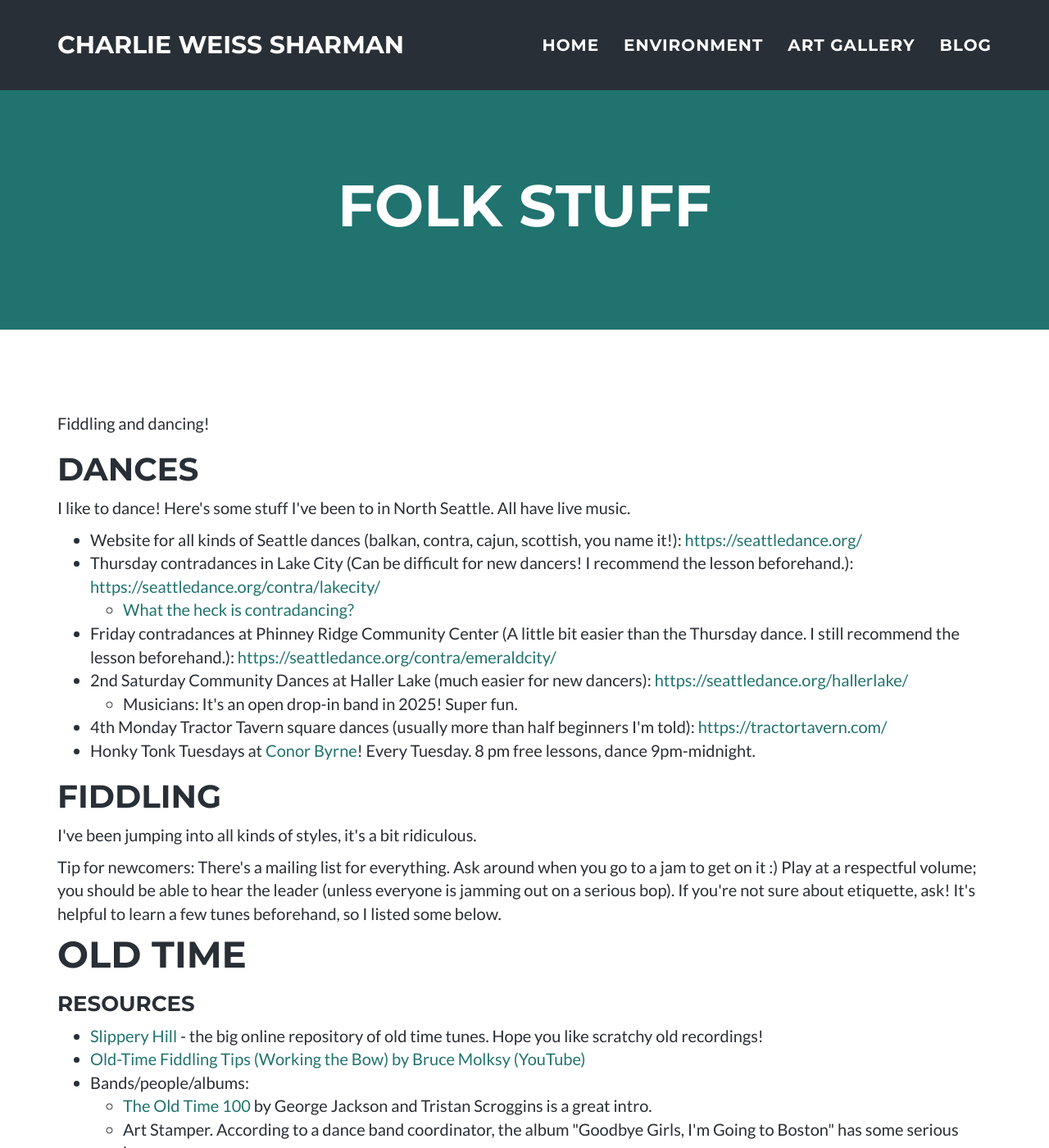
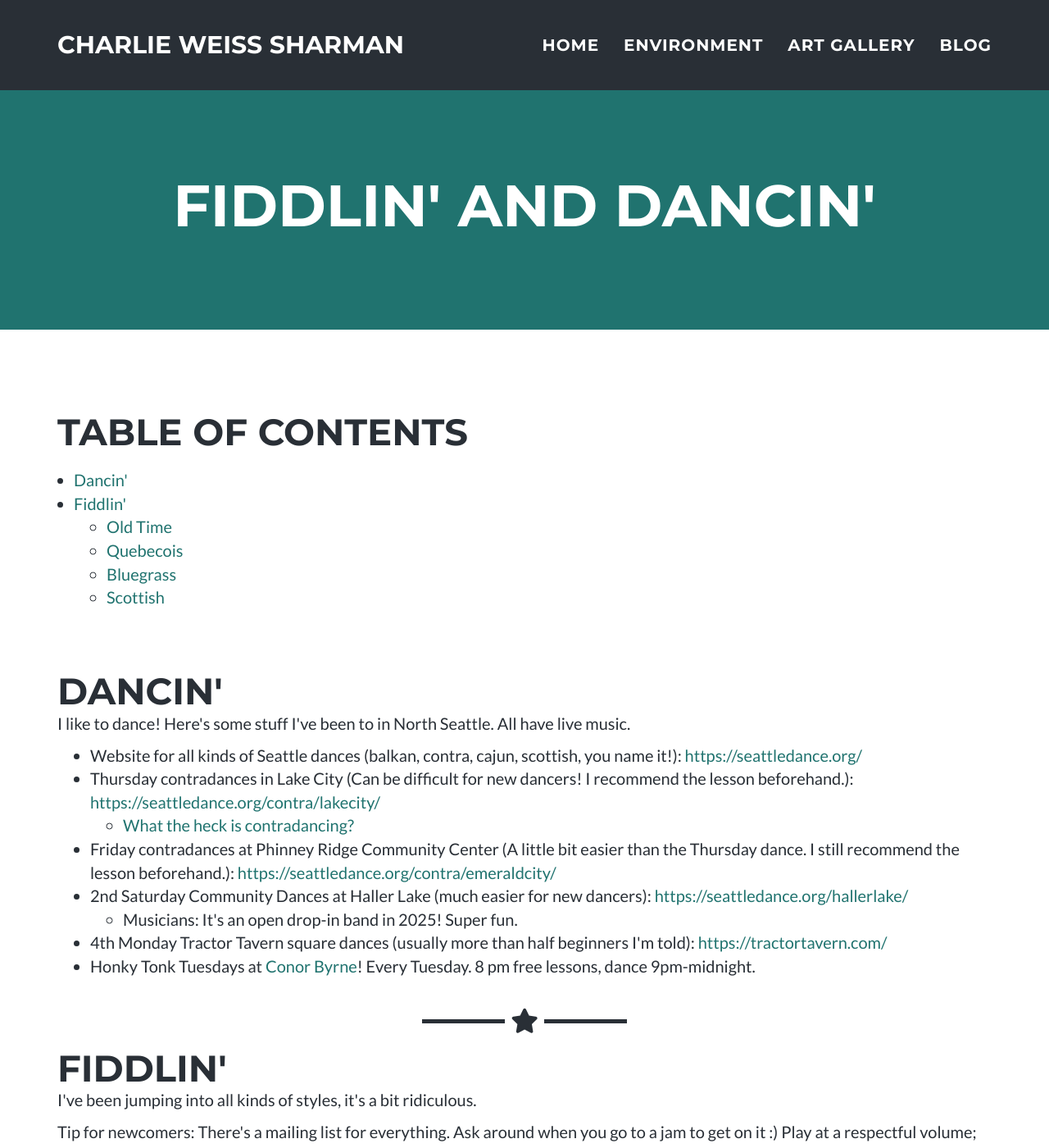
Before and after one commit to charlievweiss/charlievweiss.github.io, a Jekyll site: the page built from _posts/2025-10-29-fiddlin'-and-dancin'.md, in a window 1280 px wide and 1400 px high. Shown: the whole window at 82% size. Built offline with Jekyll 4.4.1, drawn with Linux system fonts in a browser that asks for light colours.

Commit message:
fiddling and dancing post, modal font update

```diff
--- a/_includes/css/main.css
+++ b/_includes/css/main.css
@@ -537,6 +537,7 @@ footer .footer-below {
 
 .modal-text {
     color:white;
+    font-weight: 600;
     text-shadow:
     -1.5px -1.5px 0 #424242,
     1.5px -1.5px 0 #424242,
--- a/_posts/2025-10-29-folk-stuff.md
+++ b/_posts/2025-10-29-fiddlin'-and-dancin'.md
@@ -3,21 +3,40 @@ layout: project
 modal-id: 20230407
 date: 2025-10-29
 noshowdate: true
-img: submarine.png
+img: fine_tuner.jpg
 alt: image-alt
 project-date: October 2025
 org:
-categories: [ blog ]
-description:
+categories: [ blog, home ]
+description: Resources for dancing and fiddling in (North) Seattle.
 ready: true
 loc: false
-more: false
+more: true
+excerpt_alt: true
 ---
 
-<p>
-Fiddling and dancing!
-</p>
-<h1>Dances</h1>
+<nav id="table-of-contents">
+  <h2>Table of Contents</h2>
+  <ul style="padding: 1em">
+    <li><a href="#dances">Dancin'</a></li>
+    <li>
+      <a href="#fiddling">Fiddlin'</a>
+      <ul>
+        <li><a href="#old-time">Old Time</a>
+        </li>
+        <li><a href="#quebecois">Quebecois</a>
+        </li>
+        <li><a href="#bluegrass">Bluegrass</a>
+        </li>
+        <li><a href="#scottish">Scottish</a>
+        </li>
+      </ul>
+    </li>
+  </ul>
+</nav>
+
+
+<h2 id="dances" style="padding: 1em 0em 0em 0em;">Dancin'</h2>
 <p>
 I like to dance! Here's some stuff I've been to in North Seattle. All have live music.
 </p>
@@ -34,15 +53,19 @@ I like to dance! Here's some stuff I've been to in North Seattle. All have live
     </ul>
 </p>
 
-<h1>Fiddling</h1>
+<div class="col-lg-12 text-center" style="padding: 1em 0em 0em 0em;">
+    <hr class="star-primary">
+</div>
+
+<h2 id="fiddling" style="padding: 0em 0em 0em 0em;">Fiddlin'</h2>
 <p>
 I've been jumping into all kinds of styles, it's a bit ridiculous.
 </p>
 <p>
 Tip for newcomers: There's a mailing list for everything. Ask around when you go to a jam to get on it :) Play at a respectful volume; you should be able to hear the leader (unless everyone is jamming out on a serious bop). If you're not sure about etiquette, ask! It's helpful to learn a few tunes beforehand, so I listed some below.
 </p>
-<h2>Old time</h2>
-<h3>Resources</h3>
+<h2 id="old-time" style="padding: 1em 0em 0em 0em;">Old time</h2>
+<h3 id="old-time-resources">Resources</h3>
 <p>
     <ul>
         <li><a href="https://www.slippery-hill.com/">Slippery Hill</a> - the big online repository of old time tunes. Hope you like scratchy old recordings!</li>
@@ -57,7 +80,7 @@ Tip for newcomers: There's a mailing list for everything. Ask around when you go
             </ul>
     </ul>
 </p>
-<h3>A few tunes Seattlites will recognize</h3>
+<h3 id="old-time-tunes">A few tunes Seattlites will recognize</h3>
 <p>
     <ul>
         <li>Blue Eyed Susie <a href="https://www.youtube.com/watch?v=t7s-PediMvM">(YouTube)</a></li>
@@ -67,7 +90,7 @@ Tip for newcomers: There's a mailing list for everything. Ask around when you go
         <li>Ida Red <a href="https://www.slippery-hill.com/content/ida-red-1">(Slippery Hill)</a></li>
     </ul>
 </p>
-<h3>Jams</h3>
+<h3 id="old-time-jams">Jams</h3>
 <p>
     <ul>
         <li>There's a <a href="https://www.facebook.com/groups/oldtimeseattle/">Seattle Old Time Facebook group</a> which announces stuff</li>
@@ -81,8 +104,8 @@ Tip for newcomers: There's a mailing list for everything. Ask around when you go
     </ul>
 </p>
 
-<h2>Quebecois</h2>
-<h3>Resources</h3>
+<h2 id="quebecois" style="padding: 1em 0em 0em 0em;">Quebecois</h2>
+<h3 id="quebecois-resources">Resources</h3>
 <p>
     <ul>
         <li><a href="https://thesession.org/">The Session</a> is a repository of sheet music for traditional Irish tunes, but there's a lot of overlap with Quebecois.</li>
@@ -99,7 +122,7 @@ Tip for newcomers: There's a mailing list for everything. Ask around when you go
             </ul>
     </ul>
 </p>
-<h3>A few tunes Seattlites will recognize</h3>
+<h3 id="quebecois-tunes">A few tunes Seattlites will recognize</h3>
 <p>
     <ul>
         <li>Caribou Reel <a href="https://www.youtube.com/watch?v=tBd8wI33xag">(YouTube)</a> <a href="https://thesession.org/tunes/17634">(Sheet music)</a></li>
@@ -112,7 +135,7 @@ Tip for newcomers: There's a mailing list for everything. Ask around when you go
         <li>Maison de glace (The Ice House) <a href="https://www.youtube.com/watch?v=AmR3nZBeEdk">(YouTube)</a> <a href="https://thesession.org/tunes/9002">(Sheet music)</a></li>
     </ul>
 </p>
-<h3>Jams</h3>
+<h3 id="quebecois-jams">Jams</h3>
 <p>
     <ul>
         <li>4th Saturdays at the <a href="https://www.couthbuzzard.com/">Couth Buzzard!</a></li>
@@ -122,8 +145,8 @@ Tip for newcomers: There's a mailing list for everything. Ask around when you go
     </ul>
 </p>
 
-<h2>Bluegrass</h2>
-<h3>Jams</h3>
+<h2 id="bluegrass" style="padding: 1em 0em 0em 0em;">Bluegrass</h2>
+<h3 id="bluegrass-jams">Jams</h3>
 <p>
     <ul>
         <li><a href="https://www.outlandersbluegrass.org/">Outlanders bluegrass</a> seems like a good organization to follow?</li>
@@ -132,14 +155,14 @@ Tip for newcomers: There's a mailing list for everything. Ask around when you go
     </ul>
 </p>
 
-<h2>Scottish</h2>
-<h3>Resources</h3>
+<h2 id="scottish" style="padding: 1em 0em 0em 0em;">Scottish</h2>
+<h3 id="scottish-resources">Resources</h3>
 <p>
     <ul>
         <li><a href="https://www.youtube.com/watch?v=EBC1pQawfy4&list=PLvxdxPB0PG_9SFLTHfwt8Mh99e7i7apsL">Scottish Fiddle Technique by Hanneke Cassel (YouTube)</a></li>
     </ul>
 </p>
-<h3>Jams</h3>
+<h3 id="scottish-jams">Jams</h3>
 <p>
     <ul>
         <li>2nd Mondays at <a href="https://www.conorbyrnepub.com/">Conor Byrne</a> hosted by the Scottish Fiddle Collective. Concert from 7-9 pm, open jam after.</li>
```
Also changed, not shown: _posts/2023-02-01-bryce-canyon-quilt.md (+1 -1 lines), _posts/2024-07-01-San-Francisco-Contours.md (+1 -1 lines), _posts/2025-10-20-The-Moth-StorySLAM:-Masks.md (+2 -1 lines), 1 other file.
